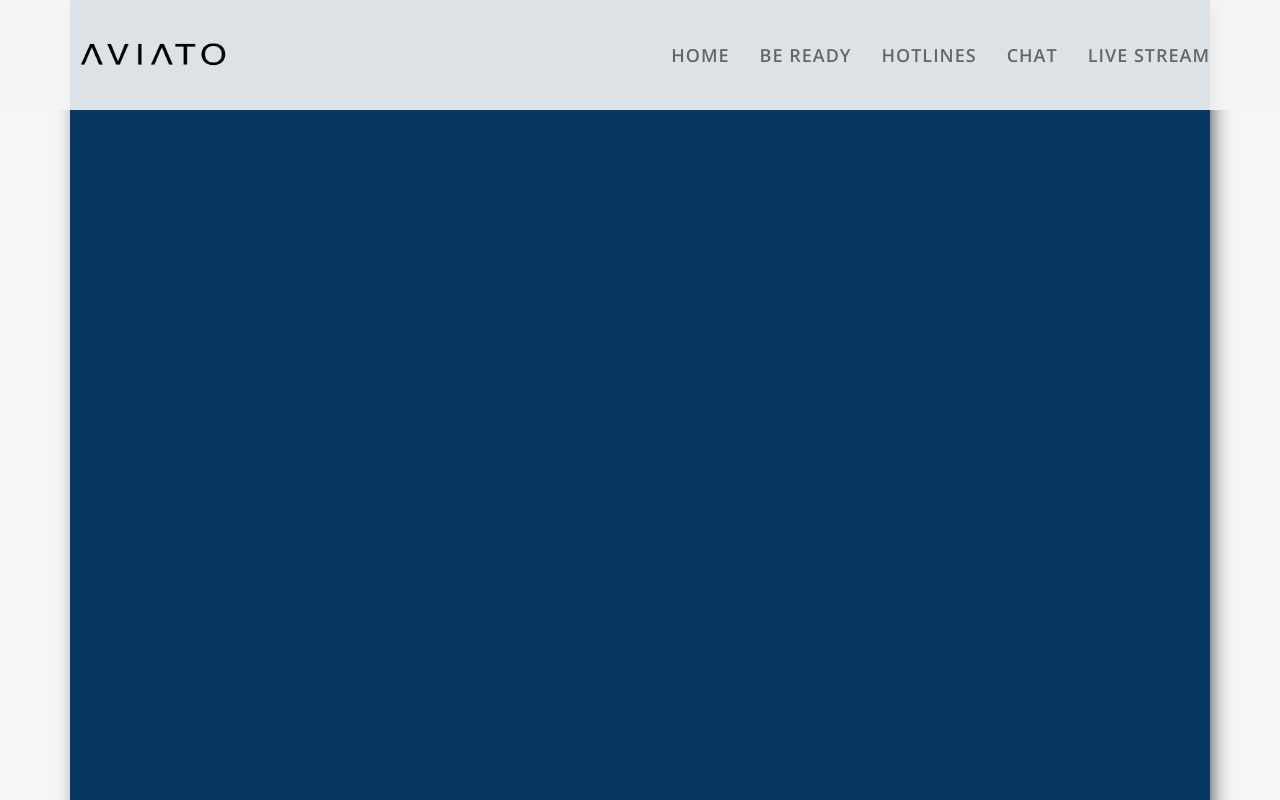
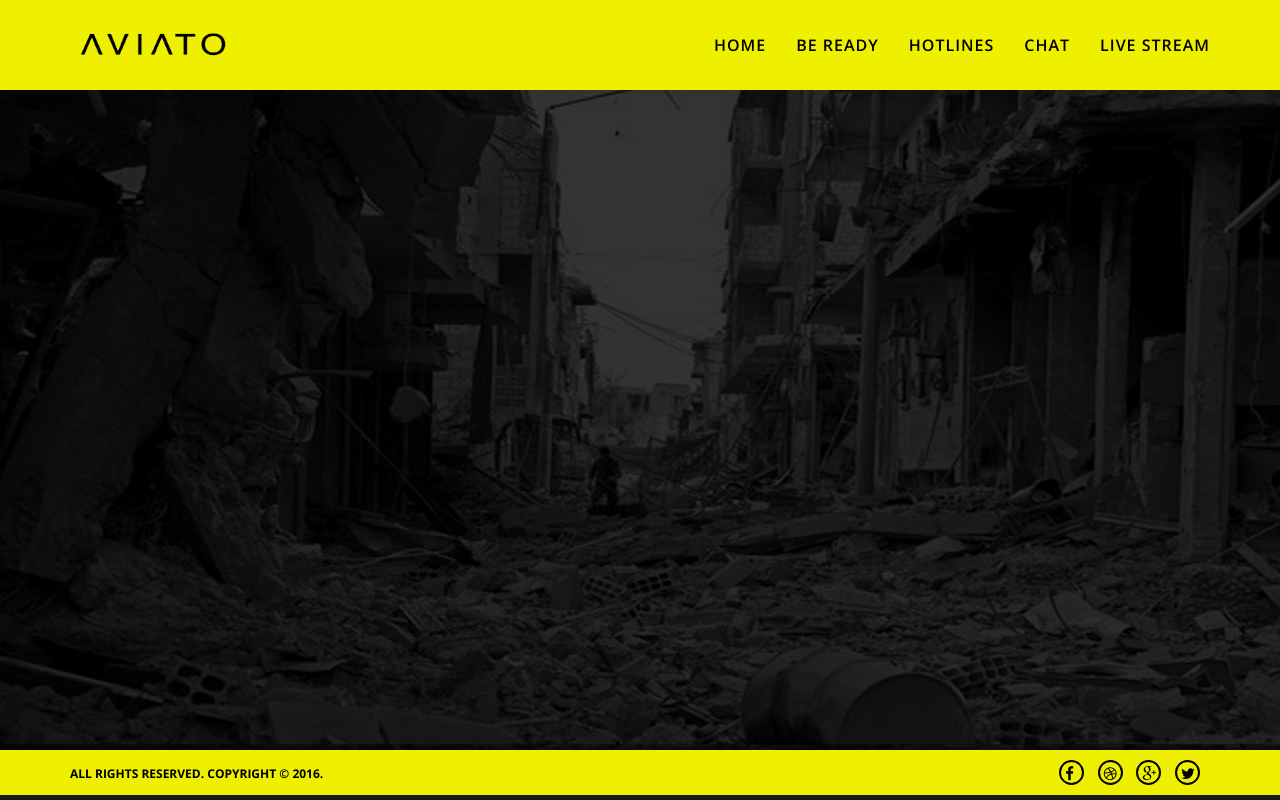
Before and after one commit to fjcamillo/ROV, a website: page webapp/public/index.html in a window 1280 px wide. Shown: the top 800 px of the page. Drawn offline with nearby package versions, Linux system fonts and the light colour scheme.

Commit message:
webapp update no.3

```diff
--- a/webapp/public/css/style.css
+++ b/webapp/public/css/style.css
@@ -5,17 +5,17 @@ body, html {
     text-rendering: optimizeLegibility !important;
     -webkit-font-smoothing: antialiased !important;
     color: #5a5a5a;
-    background-color: #f6f6f6;
+    background-color: #1a1a1a;
 }
 
 ::-webkit-scrollbar {
-    width: 9px;
-    height: 9px;
+    width: 3px;
+    height: 3px;
 }
 
 /* Track */
 ::-webkit-scrollbar-track {
-    -webkit-box-shadow: inset 0 0 6px rgba(0,0,0,0.3);
+    -webkit-box-shadow: inset 0 0 6px rgba(254,186,0,0.3);
     -webkit-border-radius: 0px;
     border-radius: 0px;
 }
@@ -24,8 +24,8 @@ body, html {
 ::-webkit-scrollbar-thumb {
     -webkit-border-radius: 0px;
     border-radius: 0px;
-    background: rgba(204,204,204,0.4);
-    -webkit-box-shadow: inset 0 0 6px rgba(0,0,0,0.5);
+    background: rgba(0,0,0,0.9);
+    -webkit-box-shadow: inset 0 0 6px rgba(65,105,225,0.5);
 }
 ::-webkit-scrollbar-thumb:window-inactive {
     background: rgba(214,214,214,0.8);
@@ -106,7 +106,7 @@ a {
 }
 
 #section-nav {
-    padding: 30px;
+    padding: 20px;
     transition: all 0.8s;
 }
 
@@ -115,10 +115,10 @@ a {
         border-color: #00ACA2;
         border-bottom-width: 3px;*/
 
-        background: rgb(246,246,246);
-        background: rgb(246,246,246, 0.9);
-        /*background: #fff;*/
-        /*opacity: 0.9;*/
+        /*background: rgb(246,0,0); /*red*/
+        /*background: rgb(65,105,225); /*blue*/
+        background: rgb(239,239,0); /*yellow
+        /*background: rgb(255,165,0); /*orange*/
         border-color: transparent;
         border-bottom-width: 0px;
     }
@@ -134,8 +134,8 @@ a {
     #section-nav.navbar-default .navbar-nav > li > a {
         text-transform: uppercase;
         /*color: #fff;*/
-        color: #666;
-        font-size: 18px;
+        color: #000;
+        font-size: 16px;
         font-family: 'Open Sans', sans-serif;
         font-weight: 600;
         letter-spacing: 1px;
@@ -153,7 +153,7 @@ a {
           height: 1px;
           content: '.';
           color: transparent;
-          background: #e3e3e3;
+          background: #fff;
           visibility: none;
           opacity: 0;
           z-index: -1;
@@ -161,15 +161,18 @@ a {
         }
 
         ul.shift li a:hover:after {
-          opacity: 0.3;
+          opacity: 0.8;
           visibility: visible;
           height: 100%;
           transition: all 0.5s;
         }
 
 .on {
-    background-color: #fff !important;
-    border-color: transparent; !important;
+    /*background-color: #f60000 !important; /*red*/
+    /*background-color: #4169e1 !important; /*blue*/
+    background-color: #efef00 !important; /*yellow
+    /*background-color: #ffa500 !important; /*orange*/
+    border-color: none !important;
     padding: 0px !important;
     box-shadow: none;
     opacity: 1;
@@ -213,7 +216,53 @@ a {
 
 /* Section blue container */
 #section-blue {
-  background-color: #073763;
-  padding: 500px 80px;
-  box-shadow: 5px 0px 20px -5px #333;
+  background-color: #feba00;
+  padding-top: 750px;
+  background: url(../img/Destruction1.jpg);
+  background-repeat: no-repeat;
+  background-position: center;
+  background-attachment: fixed;
 }
+
+/* Footer */
+nav#footer {
+    /*background: rgb(246,0,0); /*red*/
+    /*background: rgba(65,105,225,0.9); /*blue*/
+    background: rgb(239,239,0); /*yellow
+    /*background: rgb(255,165,0); /*orange*/
+    color: #000;
+    padding: 0px 0 0 0;
+}
+
+    nav#footer .fnav {
+        vertical-align: middle;
+    }
+
+ul.footer-social li {
+    display: inline-block;
+    margin-right: 10px;
+}
+
+nav#footer p {
+    font-size: 12px;
+    margin-top: 15px;
+    font-weight: bold;
+}
+
+#footer i.fa {
+    height: 25px;
+    width: 25px;
+    border: 2px solid #000;
+    font-size: 15px;
+    padding: 4px 4px;
+    border-radius: 50%;
+    color: #000;
+    transition: all 0.5s;
+    margin-top:10px;
+}
+
+    #footer i.fa:hover {
+        background: #fff;
+        border-color: #fff;
+        color: #000;
+    }
--- a/webapp/public/index.html
+++ b/webapp/public/index.html
@@ -58,12 +58,33 @@
     </nav>
 
     <!-- Blue Container -->
-
-	    <div class="container">
-		  <div id="section-blue">
+	<div id="section-blue">
+		<div class="container">
 		</div>
 	</div>
 
+	<div id="section-red">
+		<div class="container">
+		</div>
+	</div>
+
+
+	<!-- Footer Section -->
+	<nav id="footer">
+        <div class="container">
+            <div class="pull-left fnav">
+                <p>ALL RIGHTS RESERVED. COPYRIGHT © 2016.</p>
+            </div>
+            <div class="pull-right fnav">
+                <ul class="footer-social">
+                    <li><a href="#"><i class="fa fa-facebook"></i></a></li>
+                    <li><a href="#"><i class="fa fa-dribbble"></i></a></li>
+                    <li><a href="#"><i class="fa fa-google-plus"></i></a></li>
+                    <li><a href="#"><i class="fa fa-twitter"></i></a></li>
+                </ul>
+            </div>
+        </div>
+    </nav>
 
 
     <!-- jQuery (necessary for Bootstrap's JavaScript plugins) -->
```
Also changed, not shown: webapp/public/img/Destruction.jpg (added), webapp/public/img/Destruction1.jpg (added).
